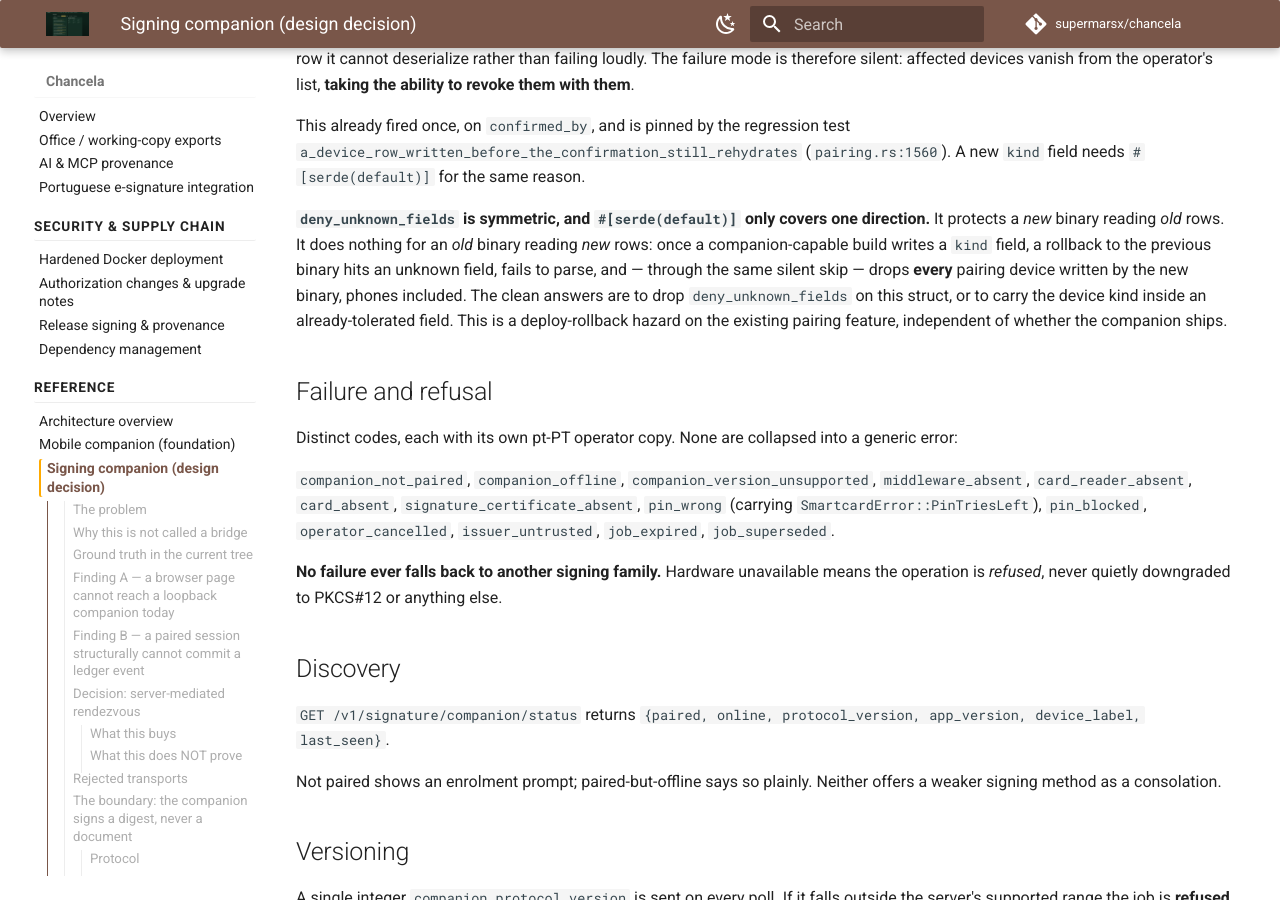
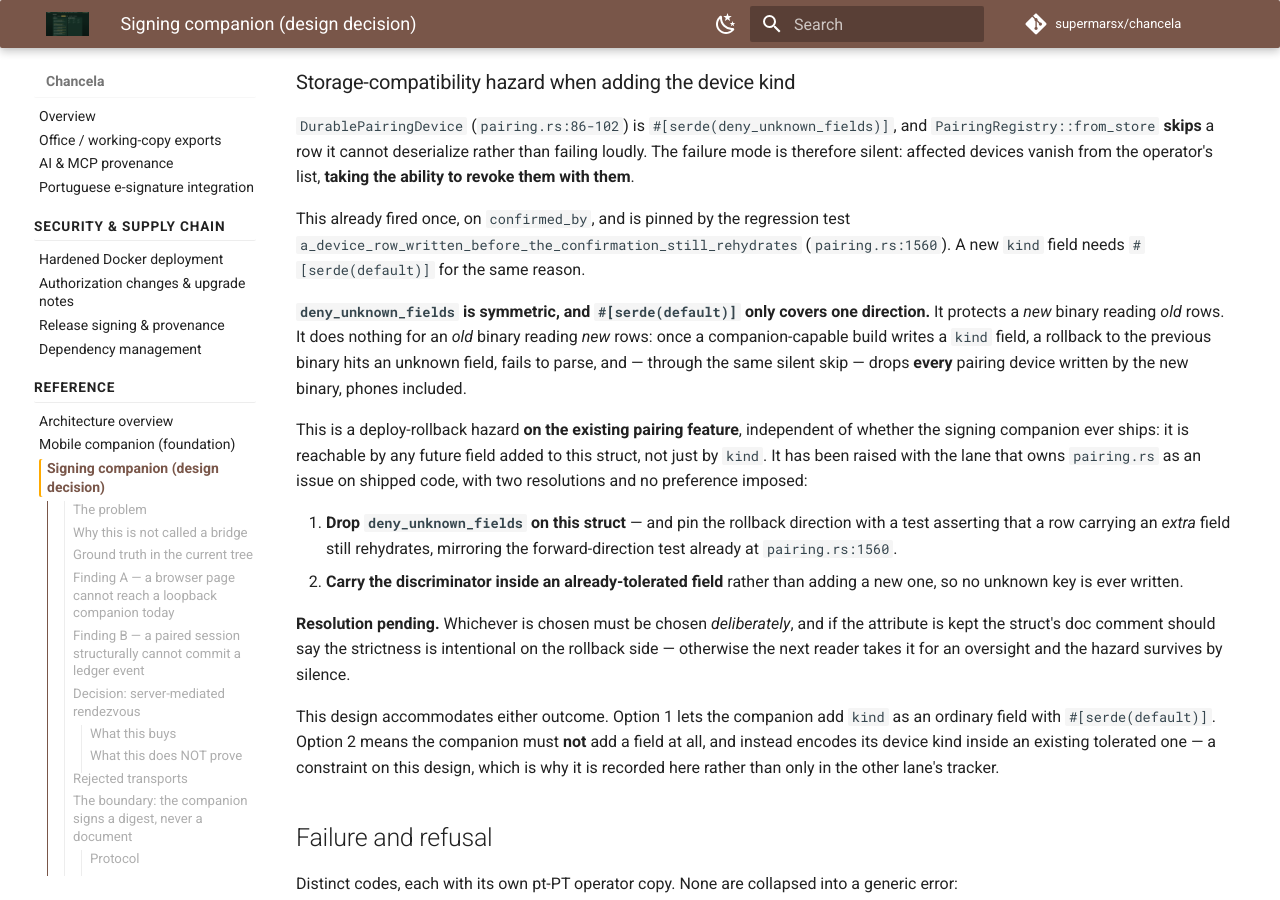
Before and after one commit to supermarsx/chancela, an MkDocs documentation site: the page built from docs/signing-companion.md, in a window 1280 px wide and 900 px high, scrolled down 5325 px. Built offline with MkDocs 1.6.1 and Material for MkDocs 9.7.7, drawn with Linux system fonts in a browser that asks for light colours; comment, search, counter and statistics services are not loaded; some of the changed text lies outside the part shown.

Commit message:
docs(signing): settle the companion name and its rollback constraint
Two follow-ups to daf118ee, both so the doc records decisions rather than
leaving them to be re-derived.

NAME SETTLED: SigningCompanion, device kind signing_companion, routes
under /v1/signature/companion/. The rejected alternatives were already
written up; what is added is the concrete identifiers plus a line saying
the alternatives are recorded precisely so the choice is not relitigated
later on the assumption nobody weighed them. A name whose losing options
are on the page is a name that stays chosen.

ROLLBACK CONSTRAINT, and it constrains THIS design, which is why it is
here and not only in the other lane's tracker. DurablePairingDevice is
deny_unknown_fields and PairingRegistry::from_store SKIPS rows it cannot
deserialize, so the failure is silent rather than loud. serde(default)
protects a new binary reading old rows and NOTHING protects an old binary
reading new rows: once a companion-capable build writes a `kind` field, a
rollback drops every pairing device that binary wrote, phones included,
along with the ability to revoke them.

Raised with the pairing lane as an issue on shipped code -- it is
reachable by any future field on that struct, not just by `kind`, and it
stands whether or not the companion ever ships. Two resolutions recorded
with no preference imposed: drop the attribute and pin the rollback
direction with a test asserting a row carrying an EXTRA field still
rehydrates (mirroring the forward-direction test at pairing.rs:1560), or
carry the discriminator inside an already-tolerated field so no unknown
key is ever written.

Resolution is marked pending, and the doc says what this design does under
each: option 1 lets the companion add `kind` as an ordinary
serde(default) field; option 2 forbids adding a field at all and forces
the device kind into an existing tolerated one. The second is a real
constraint on the companion, so it belongs in the companion's own design
record.

Also noted that if the attribute is KEPT, the struct's doc comment should
say the strictness is deliberate on the rollback side -- otherwise the
next reader reads it as an oversight and the hazard survives by silence,
which is how it survived this long.

Co-Authored-By: Claude Opus 5 (1M context) <noreply@anthropic.com>

```diff
--- a/docs/signing-companion.md
+++ b/docs/signing-companion.md
@@ -38,6 +38,10 @@ collision it avoids.
 "Companion" is the noun `crates/chancela-api/src/pairing.rs` already uses for a paired device acting
 for the operator ("companion session", "companion device", and `docs/mobile.md`). This extends
 established vocabulary rather than introducing a third one.
+
+The names are settled: type `SigningCompanion`, pairing device kind `signing_companion`, routes under
+`/v1/signature/companion/...`. The two rejected alternatives are recorded above so that the choice is
+not relitigated later on the assumption that nobody weighed them.
 
 ## Ground truth in the current tree
 
@@ -239,9 +243,27 @@ field needs `#[serde(default)]` for the same reason.
 protects a *new* binary reading *old* rows. It does nothing for an *old* binary reading *new* rows:
 once a companion-capable build writes a `kind` field, a rollback to the previous binary hits an
 unknown field, fails to parse, and — through the same silent skip — drops **every** pairing device
-written by the new binary, phones included. The clean answers are to drop `deny_unknown_fields` on
-this struct, or to carry the device kind inside an already-tolerated field. This is a deploy-rollback
-hazard on the existing pairing feature, independent of whether the companion ships.
+written by the new binary, phones included.
+
+This is a deploy-rollback hazard **on the existing pairing feature**, independent of whether the
+signing companion ever ships: it is reachable by any future field added to this struct, not just by
+`kind`. It has been raised with the lane that owns `pairing.rs` as an issue on shipped code, with two
+resolutions and no preference imposed:
+
+1. **Drop `deny_unknown_fields` on this struct** — and pin the rollback direction with a test
+   asserting that a row carrying an *extra* field still rehydrates, mirroring the forward-direction
+   test already at `pairing.rs:1560`.
+2. **Carry the discriminator inside an already-tolerated field** rather than adding a new one, so no
+   unknown key is ever written.
+
+**Resolution pending.** Whichever is chosen must be chosen *deliberately*, and if the attribute is
+kept the struct's doc comment should say the strictness is intentional on the rollback side —
+otherwise the next reader takes it for an oversight and the hazard survives by silence.
+
+This design accommodates either outcome. Option 1 lets the companion add `kind` as an ordinary field
+with `#[serde(default)]`. Option 2 means the companion must **not** add a field at all, and instead
+encodes its device kind inside an existing tolerated one — a constraint on this design, which is why
+it is recorded here rather than only in the other lane's tracker.
 
 ## Failure and refusal
 
```
